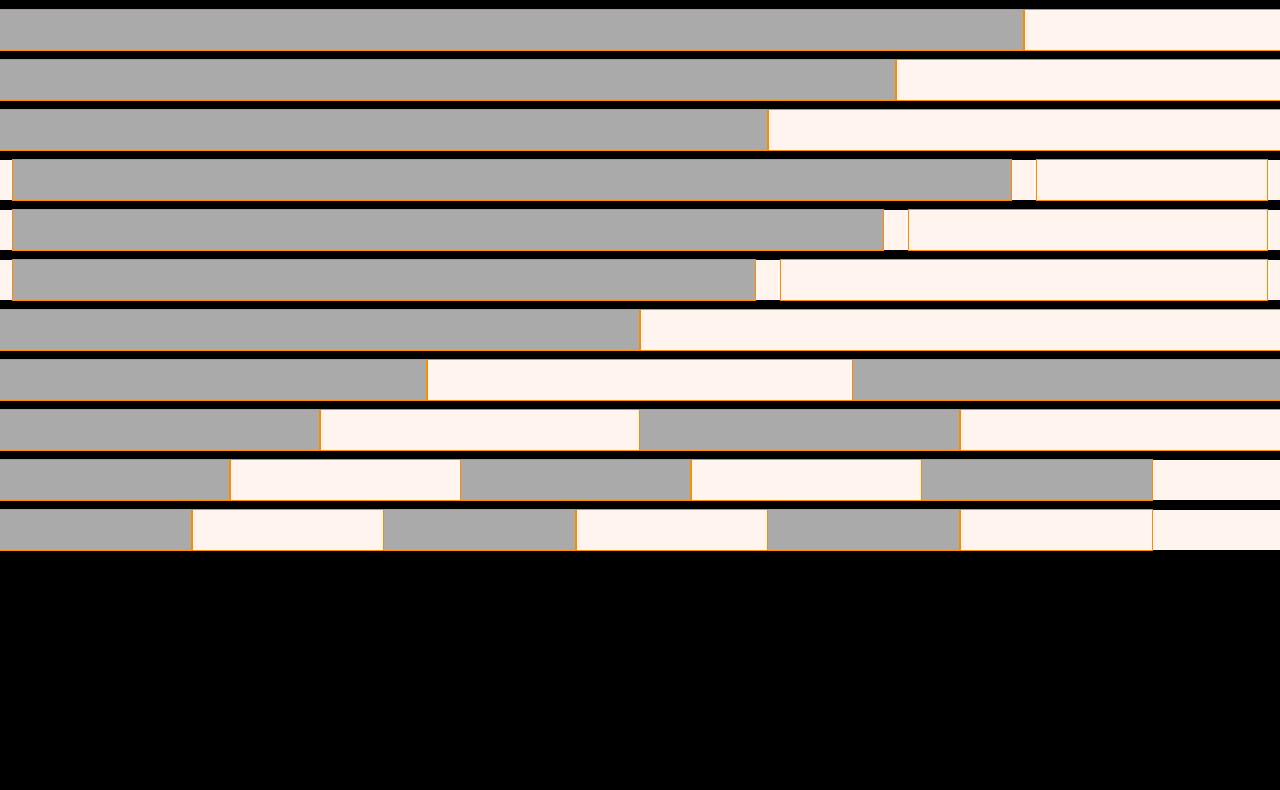
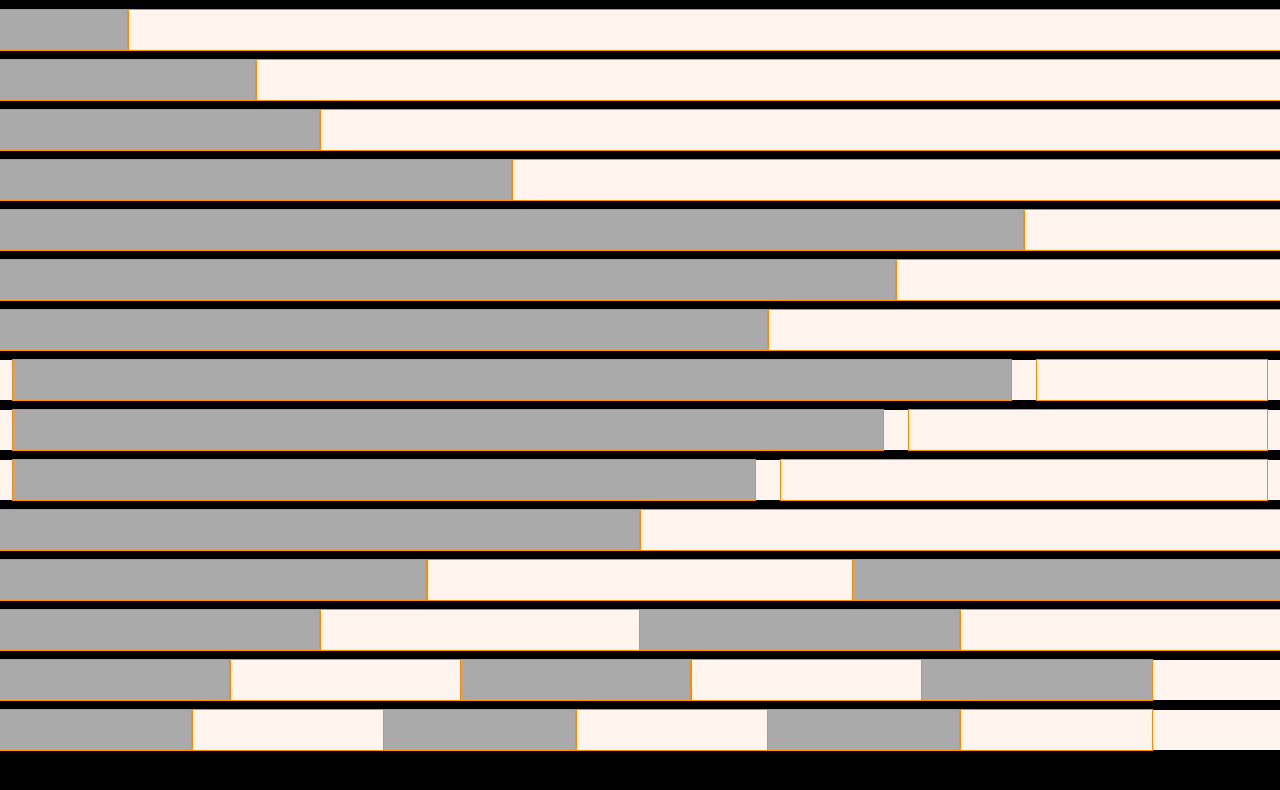
Before and after one commit to mickireh/columns, a plain HTML site: page index.html in a window 1280 px wide. Drawn offline with Linux system fonts and the light colour scheme.

Commit message:
more simple variations, no margin/padding

```diff
--- a/columns.css
+++ b/columns.css
@@ -194,7 +194,56 @@ still to do:
 		width:100%;
 	}
 }
+/* others */
+.col1_10 {
+	float:left;
+	width:10%;
+}
+.col1_15 {
+	float:left;
+	width:15%;
+}
+.col1_20 {
+	float:left;
+	width:20%;
+}
+.col1_25 {
+	float:left;
+	width:25%;
+}
+.col1_30 {
+	float:left;
+	width:30%;
+}
+.col1_40 {
+	float:left;
+	width:40%;
+}
+.col1_60 {
+	float:left;
+	width:60%;
 
+}
+.col1_70 {
+	float:left;
+	width:70%;
+}
+.col1_75 {
+	float:left;
+	width:75%;
+}
+.col1_80 {
+	float:left;
+	width:80%;
+}
+.col1_85 {
+	float:left;
+	width:85%;
+}
+.col1_90 {
+	float:left;
+	width:90%;
+}
 /* padding1 */
 .col1_20p1 {
 	float:left;
@@ -270,6 +319,10 @@ still to do:
 	margin-right:1%;
 }
 @media screen and (max-width:1000px) {
+	.col1_10,.col1_15,.col1_20,.col1_25,.col1_30,.col1_40,.col1_60,.col1_70,.col1_75,.col1_80,.col1_85,.col1_90 {
+		float:none;
+		width:100%;
+	}
 	.col1_20p1,.col1_30p1,.col1_40p1,.col1_60p1,.col1_70p1,.col1_80p1,.col1_20m1,.col1_30m1,.col1_40m1,.col1_60m1,.col1_70m1,.col1_80m1 {
 		float:none;
 		width:98%;
--- a/index.html
+++ b/index.html
@@ -29,6 +29,22 @@
     </style>
 </head>
 <body>
+    <div class="wrapper">
+        <div class="col1_10 color"></div>
+        <div class="col1_90 color"></div>
+    </div>
+    <div class="wrapper">
+        <div class="col1_20 color"></div>
+        <div class="col1_80 color"></div>
+    </div>
+    <div class="wrapper">
+        <div class="col1_25 color"></div>
+        <div class="col1_75 color"></div>
+    </div>
+    <div class="wrapper">
+        <div class="col1_40 color"></div>
+        <div class="col1_60 color"></div>
+    </div>
     <div class="wrapper">
         <div class="col1_80p1 color"></div>
         <div class="col1_20p1 color"></div>
```
